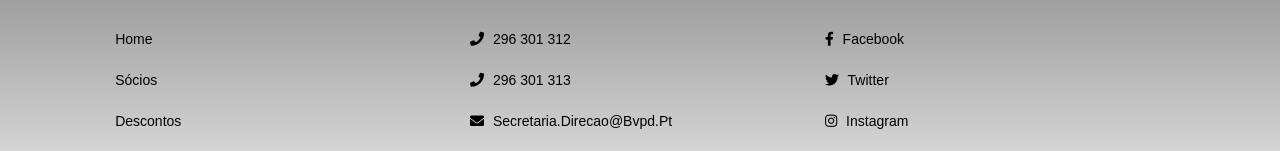
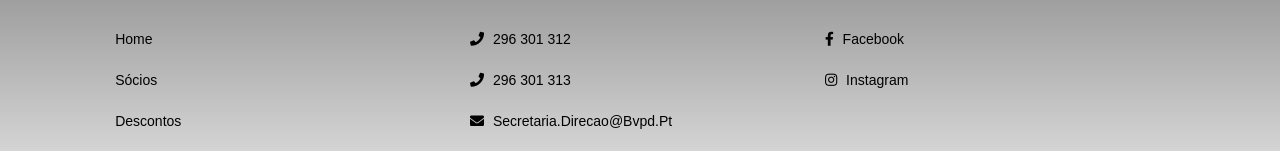
Before and after one commit to PauloMachado09/pap, a website: page public/criarsócio.html in a window 1280 px wide. Shown: the part 1026-1177 px from the top of the page. Drawn offline with nearby package versions, Linux system fonts and the light colour scheme.

Commit message:
alterações

```diff
--- a/public/criarsócio.html
+++ b/public/criarsócio.html
@@ -166,7 +166,7 @@
                 <div class="box">
                     <h3>Sigam-nos</h3>
                     <a target = "_blankk" href="https://www.facebook.com/AHBVPD/"> <i class="fab fa-facebook-f"></i> facebook </a>
-                    <a href="#"> <i class="fab fa-twitter"></i> twitter </a>
+
                     <a target="_blank" href="https://www.instagram.com/"> <i class="fab fa-instagram"></i> instagram </a>
 
 
```
Also changed, not shown: public/contacto.html (+0 -1 lines), public/criardesconto.html (+1 -1 lines), public/gerirdesconto.html (+1 -1 lines).
